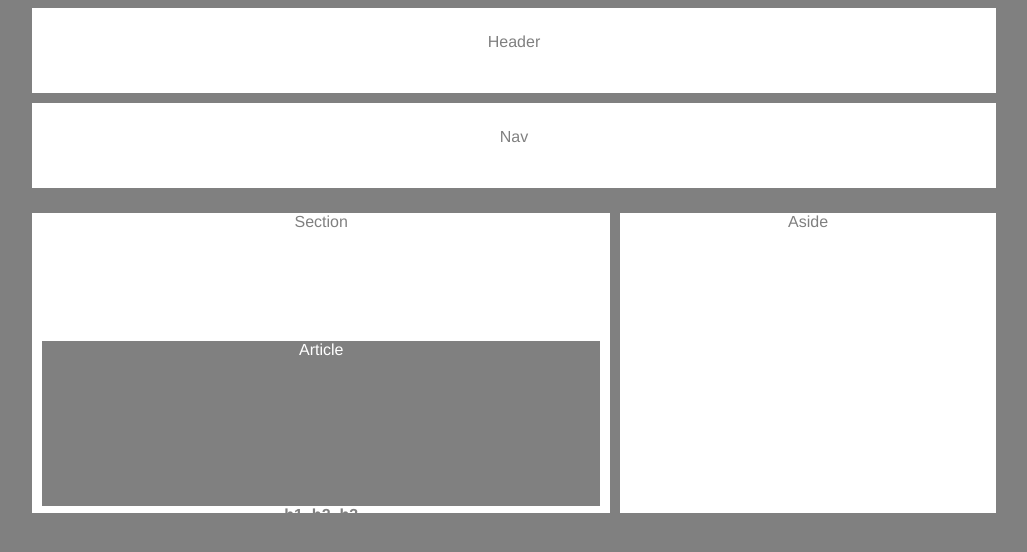
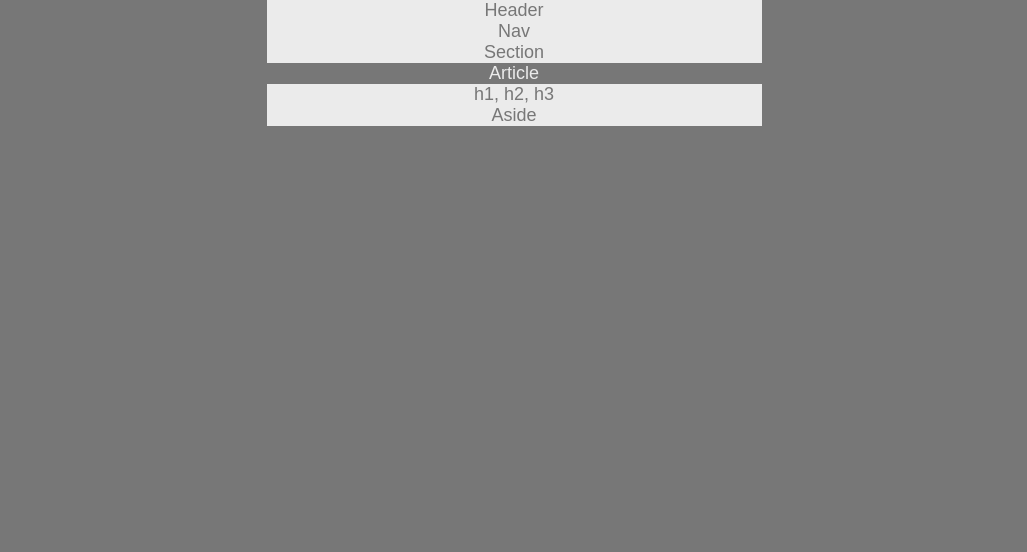
Before and after one commit to wntitus/HW-Wireframe, a plain HTML site: page index.html in a window 1280 px wide. Shown: the whole page, without its empty margins (126-1153 px from the left). Drawn offline with Linux system fonts and the light colour scheme.

Commit message:
completely scrapped stylesheet to better fit with hw requirements

```diff
--- a/index.html
+++ b/index.html
@@ -8,21 +8,21 @@
     <link rel="stylesheet" type="text/css" media="screen" href="style.css" />
 </head>
 <body>
-    <div class = "container">
-    <header>Header</header>
+
+    <section id = "header">Header</section>
 
     <section id = "nav">Nav</section>
 
-    <section id = "left">Section
+    <section id = "section">Section
             <section id = "article">
                     Article
             </section>
             <section id = "headers">
-                    <strong>h1, h2, h3</strong>
+                    h1, h2, h3
             </section>
     </section>
 
     <section id = "aside">Aside</section>
-    </div>
+
 </body>
 </html>
--- a/style.css
+++ b/style.css
@@ -1,54 +1,25 @@
-
-* {
-    text-align: center;
-    font-family: "Helvetica";
+body {
+    font-family: 'Arial' , 'Helvetica Neue' , Helvetica, sans-serif;
+    color: #777;
+    background: #777;
+    width: 960px;
+    font-size: 18px;
+    margin: auto;
 }
 
-.container {
-    margin-left: 150px;
-    margin-right: 150px;
-    clear: both;
-}
-
-body {
-    background-color: gray;
-}
-
-header, #nav {
-    background-color: white;
-    color: gray;
-    height: 35px;
-    margin-bottom: 10px;
-    padding: 25px;
-}
-
-#nav {
-    margin-bottom: 25px;
-}
-
-#left {
-    background-color: white;
-    color: gray;
-    width: 60%;
-    height: 300px;
-    float: left;
-}
-
-#aside {
-    background-color: white;
-    color: gray;
-    width: 39%;
-    height: 300px;
-    float: right;
-
+#header, #nav, #section, #aside, #footer {
+    background: #ebebeb;
+    width: 495px;
+    margin: auto;
+    text-align: center;
 }
 
 #article {
-    background-color: gray;
-    color: white;
-    margin-left: 10px;
-    margin-right: 10px;
-    margin-top: 110px;
-    height: 55%;
+    color: #ebebeb;
+    background: #777;
+}
 
+h1, p {
+    color: #777;
+    background: #ebebeb;
 }
```
